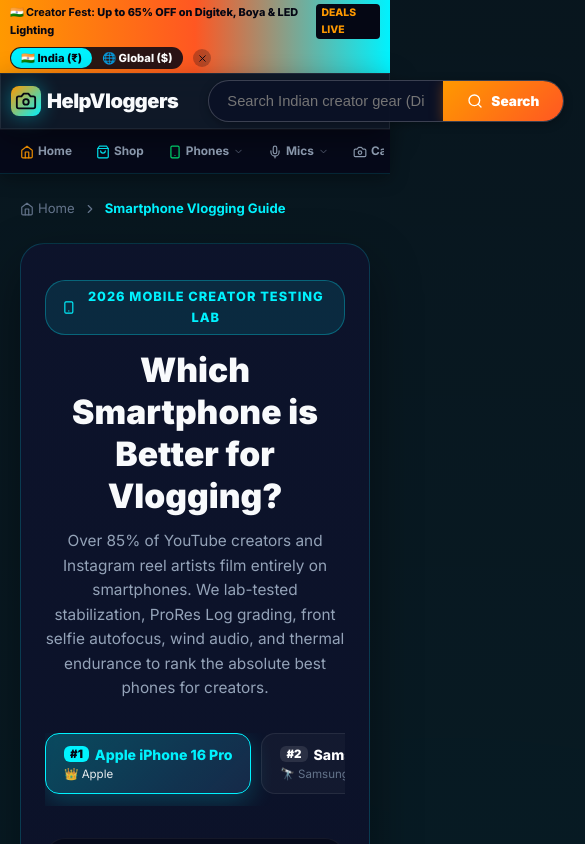
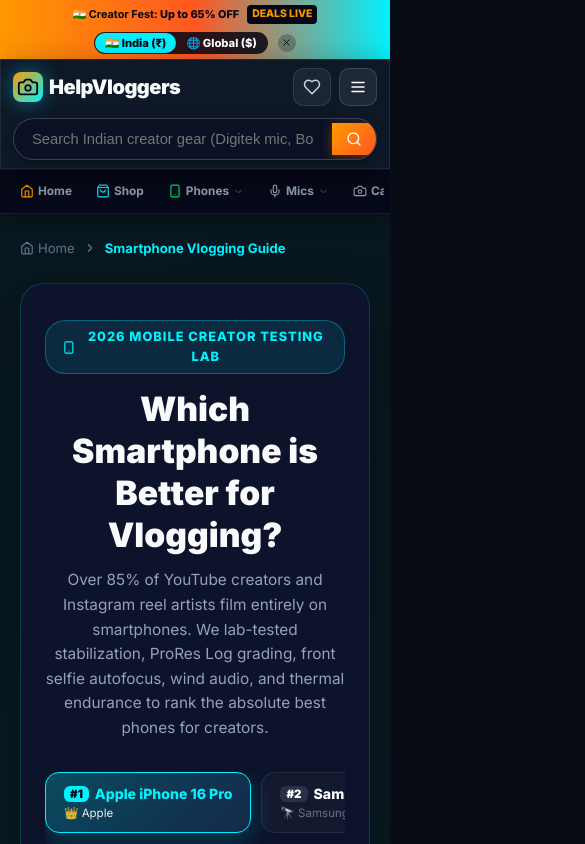
Before and after one commit to ammyskamble/helpvloggers.com, a React (Vite) app: page /smartphones in a window 390 px wide. Shown: the top 844 px of the page, 585 px wide, since content can reach past the window. Built offline with nearby package versions, Linux system fonts and the light colour scheme; the HTML template or start-up script is replaced by a standard one.

Commit message:
fix(mobile): resolve layout expansion and horizontal overflow across all mobile screens

```diff
--- a/src/components/BlogSection.jsx
+++ b/src/components/BlogSection.jsx
@@ -21,7 +21,7 @@
         <span style={{ fontSize: '0.85rem', color: 'var(--text-muted)' }}>Lab-Tested Recommendations Before You Buy</span>
       </div>
 
-      <div style={{ display: 'grid', gridTemplateColumns: 'repeat(auto-fit, minmax(320px, 1fr))', gap: '20px' }}>
+      <div style={{ display: 'grid', gridTemplateColumns: 'repeat(auto-fit, minmax(280px, 1fr))', gap: '20px' }}>
         {BLOG_CLUSTERS.map(blog => {
           // Find featured products referenced in this guide
           const relatedProducts = (blog.relatedProductIds || [])
--- a/src/components/Header.jsx
+++ b/src/components/Header.jsx
@@ -150,7 +150,8 @@
           transition: 'all 0.25s ease'
         }}>
           <div style={{ display: 'flex', alignItems: 'center', gap: '8px' }}>
-            <span>🇮🇳 <strong>Creator Fest:</strong> Up to 65% OFF on Digitek, Boya & LED Lighting</span>
+            <span className="announcement-bar-text-full">🇮🇳 <strong>Creator Fest:</strong> Up to 65% OFF on Digitek, Boya & LED Lighting</span>
+            <span className="announcement-bar-text-mobile">🇮🇳 <strong>Creator Fest:</strong> Up to 65% OFF</span>
             <span style={{ background: '#050714', color: '#ff9900', padding: '1px 5px', borderRadius: '4px', fontSize: '0.65rem' }}>
               DEALS LIVE
             </span>
@@ -253,9 +254,10 @@
 
 
         {/* E-Commerce Search Bar with Centered Modern Layout & Instant Suggestions */}
-        <div ref={searchWrapRef} style={{ position: 'relative', maxWidth: '680px', flex: 1, margin: '0 24px' }}>
+        <div ref={searchWrapRef} className="search-box-wrap" style={{ position: 'relative', maxWidth: '680px', flex: 1, margin: '0 24px' }}>
           <form
             onSubmit={handleSearchSubmit}
+            className="header-search-form"
             style={{
               display: 'flex',
               alignItems: 'center',
@@ -300,6 +302,7 @@
             {/* Input */}
             <input
               type="text"
+              className="header-search-input"
               placeholder={market === 'india'
                 ? "Search Indian creator gear (Digitek mic, Boya, Tygot tripod, Ring light)..."
                 : "Search global gear (DJI Mic 2, Sony ZV-E10, SmallRig, Pocket 3)..."
@@ -318,7 +321,8 @@
                 padding: '12px 18px',
                 fontSize: '0.92rem',
                 outline: 'none',
-                minWidth: '140px'
+                minWidth: 0,
+                width: '100%'
               }}
             />
 
@@ -340,6 +344,7 @@
             {/* Search Submit Button with High Contrast Gradient */}
             <button
               type="submit"
+              className="search-submit-btn"
               style={{
                 background: 'linear-gradient(135deg, #ff9900 0%, #ff5722 100%)',
                 color: '#fff',
@@ -353,7 +358,8 @@
                 gap: '8px',
                 height: '100%',
                 boxShadow: '0 2px 12px rgba(255, 120, 0, 0.35)',
-                transition: 'all 0.2s ease'
+                transition: 'all 0.2s ease',
+                flexShrink: 0
               }}
               onMouseEnter={(e) => {
                 e.currentTarget.style.opacity = '0.95';
@@ -365,7 +371,7 @@
               }}
             >
               <Search size={16} />
-              <span>Search</span>
+              <span className="search-btn-label">Search</span>
             </button>
           </form>
 
--- a/src/components/VSComparisonMatrix.jsx
+++ b/src/components/VSComparisonMatrix.jsx
@@ -115,7 +115,7 @@
         {/* Dynamic Spec Comparison Box */}
         {isComparingCustom && (
           <div style={{ marginTop: '24px', paddingTop: '20px', borderTop: '1px solid rgba(255,255,255,0.1)' }}>
-            <div style={{ display: 'grid', gridTemplateColumns: '1fr 1fr', gap: '20px', marginBottom: '20px' }}>
+            <div style={{ display: 'grid', gridTemplateColumns: 'repeat(auto-fit, minmax(240px, 1fr))', gap: '20px', marginBottom: '20px' }}>
               <div style={{ padding: '16px', background: 'rgba(0, 242, 254, 0.08)', borderRadius: '12px', border: '1px solid rgba(0, 242, 254, 0.2)' }}>
                 <div style={{ fontSize: '0.75rem', color: '#00f2fe', fontWeight: 800 }}>CONTENDER A</div>
                 <h4 style={{ fontSize: '1.05rem', margin: '4px 0 8px' }}>{prodA.title}</h4>
@@ -170,7 +170,7 @@
       </div>
 
       {/* Curated Editorial Battles */}
-      <div style={{ display: 'grid', gridTemplateColumns: 'repeat(auto-fit, minmax(340px, 1fr))', gap: '20px' }}>
+      <div style={{ display: 'grid', gridTemplateColumns: 'repeat(auto-fit, minmax(280px, 1fr))', gap: '20px' }}>
         {HEAD_TO_HEAD_COMPARISONS.map(comp => (
           <div className="glass-panel glow-border" key={comp.id} style={{ padding: '24px', borderRadius: '16px' }}>
             <div style={{ fontSize: '0.75rem', color: '#00f2fe', fontWeight: 700, textTransform: 'uppercase', marginBottom: '6px' }}>
--- a/src/index.css
+++ b/src/index.css
@@ -20,6 +20,18 @@
   box-sizing: border-box;
   margin: 0;
   padding: 0;
+}
+
+html, body, #root, .app-root {
+  overflow-x: hidden;
+  max-width: 100%;
+  width: 100%;
+  position: relative;
+}
+
+img, video {
+  max-width: 100%;
+  height: auto;
 }
 
 body {
@@ -580,6 +592,12 @@
 .nav-label-desktop {
   display: inline;
 }
+.announcement-bar-text-full {
+  display: inline;
+}
+.announcement-bar-text-mobile {
+  display: none;
+}
 
 /* =============================================
    RESPONSIVE BREAKPOINTS — Mobile-first design
@@ -606,26 +624,70 @@
 
 /* Mobile: ≤ 768px */
 @media (max-width: 768px) {
-  /* Header & Bar Real Estate Overflow Fix */
-  .header-bar { padding: 6px 10px !important; gap: 6px !important; }
-  .logo-brand { font-size: 1.05rem; gap: 6px; }
+  /* Header & Bar Real Estate Overflow Fix — 2-Row Flex Wrap */
+  .header-bar {
+    display: flex !important;
+    flex-wrap: wrap !important;
+    padding: 8px 12px !important;
+    gap: 8px !important;
+    align-items: center !important;
+  }
+  .logo-brand {
+    order: 1 !important;
+    font-size: 1.05rem;
+    gap: 6px;
+    flex-shrink: 0;
+  }
   .logo-icon { width: 30px; height: 30px; border-radius: 8px; }
   .logo-sub { display: none !important; }
-  .search-box-wrap { max-width: 100%; flex: 1; margin: 0 6px !important; }
 
-  /* Hide desktop header-right, show mobile header actions */
-  .header-right-desktop { display: none !important; }
-  .mobile-header-actions { display: flex !important; align-items: center; gap: 6px; }
+  /* Mobile actions: Wishlist + Hamburger on the right of logo */
+  .mobile-header-actions {
+    order: 2 !important;
+    margin-left: auto !important;
+    display: flex !important;
+    align-items: center;
+    gap: 8px;
+    flex-shrink: 0;
+  }
   .mobile-menu-btn { display: flex !important; }
 
+  /* Search box on row 2, 100% width */
+  .search-box-wrap {
+    order: 3 !important;
+    width: 100% !important;
+    max-width: 100% !important;
+    flex: 0 0 100% !important;
+    margin: 4px 0 0 !important;
+  }
+  .search-btn-label { display: none !important; }
+  .search-submit-btn { padding: 8px 14px !important; }
+
+  /* Hide desktop header-right */
+  .header-right-desktop { display: none !important; }
+
   /* Announcement bar */
-  .announcement-bar-top { padding: 4px 10px !important; font-size: 0.68rem !important; }
+  .announcement-bar-top {
+    padding: 5px 10px !important;
+    font-size: 0.68rem !important;
+    justify-content: center !important;
+    text-align: center !important;
+  }
+  .announcement-bar-text-full { display: none !important; }
+  .announcement-bar-text-mobile { display: inline !important; }
   .announcement-pincode { display: none !important; }
   .search-cat-select { display: none !important; }
 
   /* Category subnav tabs: compact padding & short mobile labels */
-  .category-subnav { padding: 3px 6px !important; }
-  .category-subnav-inner { gap: 4px !important; }
+  .category-subnav {
+    padding: 3px 6px !important;
+    max-width: 100% !important;
+    overflow-x: hidden !important;
+  }
+  .category-subnav-inner {
+    gap: 4px !important;
+    max-width: 100% !important;
+  }
   .subnav-pill { padding: 5px 9px !important; font-size: 0.74rem !important; gap: 4px !important; }
   .nav-label-desktop { display: none !important; }
   .nav-label-mobile { display: inline !important; }
@@ -686,8 +748,8 @@
   .pill-btn { flex-shrink: 0; padding: 8px 16px; font-size: 0.82rem; }
 
   /* Main content grid */
-  .main-container { padding: 0 12px 60px; }
-  .products-grid { grid-template-columns: 1fr; gap: 16px; }
+  .main-container { padding: 0 12px 60px; max-width: 100%; box-sizing: border-box; }
+  .products-grid { grid-template-columns: 1fr !important; gap: 16px; }
   .section-title { font-size: 1.3rem; }
 
   /* Kit builder banner */
--- a/src/pages/BlogDetailPage.jsx
+++ b/src/pages/BlogDetailPage.jsx
@@ -328,7 +328,7 @@
       {(blog.pros || blog.cons) && (
         <section style={{
           display: 'grid',
-          gridTemplateColumns: 'repeat(auto-fit, minmax(320px, 1fr))',
+          gridTemplateColumns: 'repeat(auto-fit, minmax(280px, 1fr))',
           gap: '24px',
           marginBottom: '36px'
         }}>
--- a/src/pages/ComparisonDetailPage.jsx
+++ b/src/pages/ComparisonDetailPage.jsx
@@ -73,7 +73,7 @@
       </div>
 
       {/* Side by Side Product Showcases */}
-      <div style={{ display: 'grid', gridTemplateColumns: 'repeat(auto-fit, minmax(320px, 1fr))', gap: '24px', marginBottom: '40px' }}>
+      <div style={{ display: 'grid', gridTemplateColumns: 'repeat(auto-fit, minmax(280px, 1fr))', gap: '24px', marginBottom: '40px' }}>
         {/* Product A */}
         <div className="glass-panel" style={{ padding: '28px', borderRadius: '18px' }}>
           <div style={{ display: 'flex', justifyContent: 'space-between', alignItems: 'center', marginBottom: '14px' }}>
--- a/src/pages/HomePage.jsx
+++ b/src/pages/HomePage.jsx
@@ -665,7 +665,7 @@
           </Link>
         </div>
 
-        <div style={{ display: 'grid', gridTemplateColumns: 'repeat(auto-fit, minmax(320px, 1fr))', gap: '22px' }}>
+        <div style={{ display: 'grid', gridTemplateColumns: 'repeat(auto-fit, minmax(280px, 1fr))', gap: '22px' }}>
           {BLOG_CLUSTERS.slice(0, 3).map(blog => {
             const relatedProducts = (blog.relatedProductIds || [])
               .map(id => VLOGGING_PRODUCTS.find(p => p.id === id))
--- a/src/pages/ProductDetailPage.jsx
+++ b/src/pages/ProductDetailPage.jsx
@@ -65,7 +65,7 @@
       </nav>
 
       {/* Product Hero Layout: Image + Buying Box */}
-      <div style={{ display: 'grid', gridTemplateColumns: 'repeat(auto-fit, minmax(320px, 1fr))', gap: '40px', marginBottom: '50px' }}>
+      <div style={{ display: 'grid', gridTemplateColumns: 'repeat(auto-fit, minmax(280px, 1fr))', gap: '40px', marginBottom: '50px' }}>
         {/* Left: Product Image & Badges */}
         <div>
           <div className="glass-panel glow-border" style={{ borderRadius: '20px', overflow: 'hidden', position: 'relative' }}>
@@ -318,7 +318,7 @@
       )}
 
       {/* Deep Specs & Pros/Cons Section */}
-      <div style={{ display: 'grid', gridTemplateColumns: 'repeat(auto-fit, minmax(320px, 1fr))', gap: '30px', marginBottom: '50px' }}>
+      <div style={{ display: 'grid', gridTemplateColumns: 'repeat(auto-fit, minmax(280px, 1fr))', gap: '30px', marginBottom: '50px' }}>
         <div className="glass-panel" style={{ padding: '28px', borderRadius: '16px' }}>
           <h3 style={{ fontSize: '1.3rem', fontWeight: 800, marginBottom: '18px' }}>
             Technical Specifications
```
Also changed, not shown: src/components/SmartphoneVloggingGuide.jsx (+5 -2 lines).
